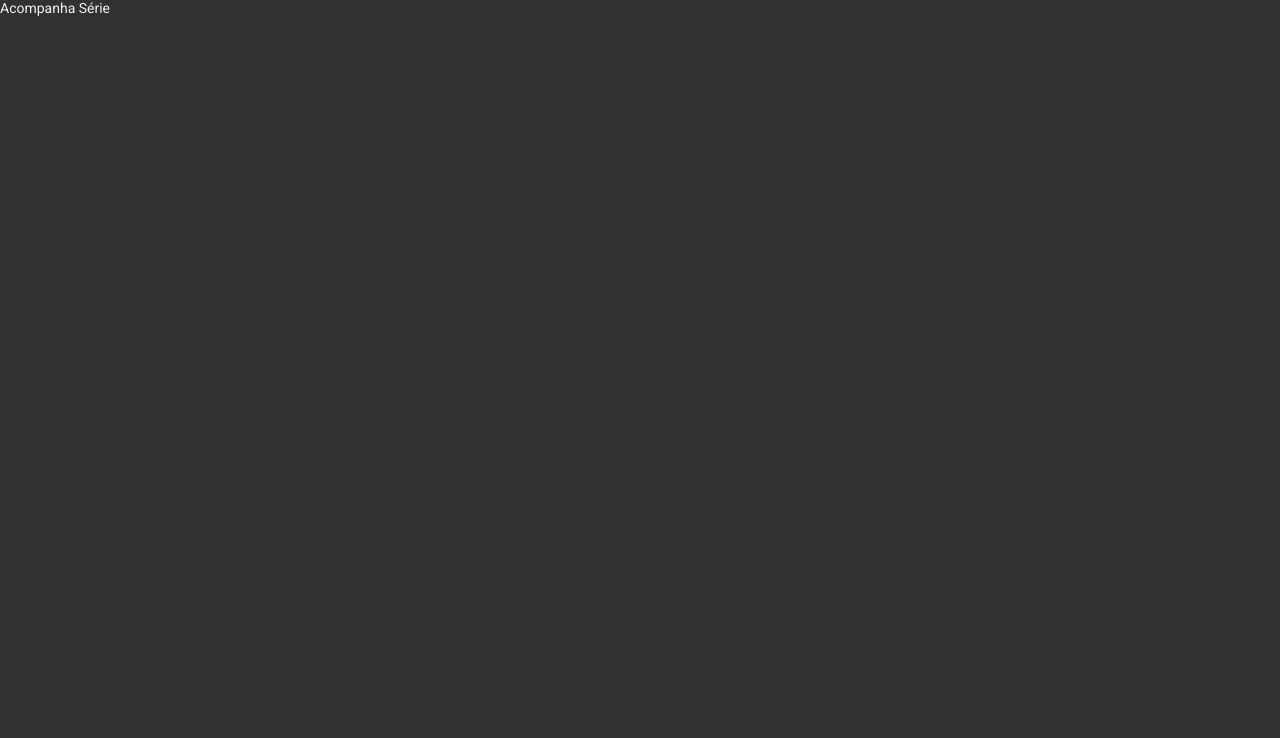
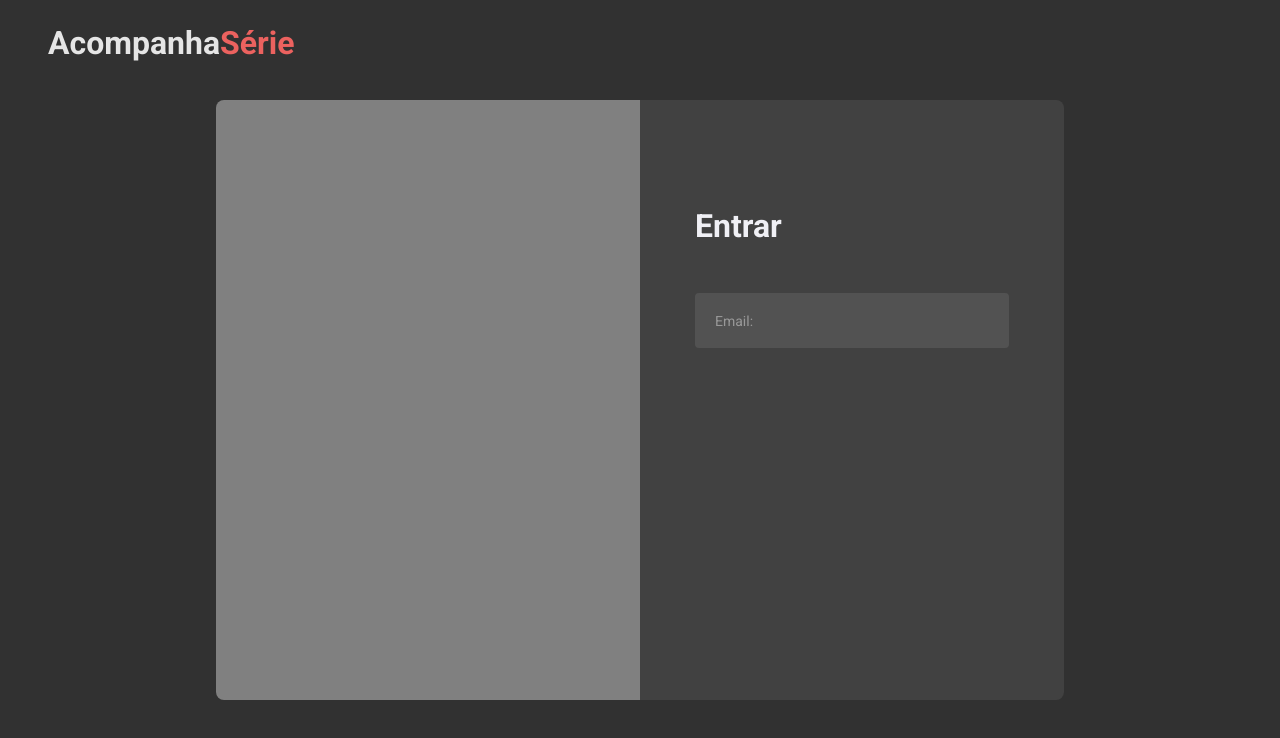
Before and after one commit to aspen646/AcompanhaSerie, a React (Create React App) app: page / in a window 1280 px wide. Shown: the top 738 px of the page. Built offline with nearby package versions, Linux system fonts and the light colour scheme.

Commit message:
inicio da tela de login com o placeholder dinamico pre configurado

```diff
--- a/src/view/Login/index.js
+++ b/src/view/Login/index.js
@@ -5,6 +5,33 @@ import './styles.css';
 export default function Login(){
 
     return(
-      <Header type="login"/>
+      <div className="container">
+        <div className="logo">
+          <nobr style={{color: '#E5E5E5'}}>Acompanha</nobr>
+          <nobr style={{color: '#EC625F'}}>Série</nobr>
+        </div>
+
+        <div className="box">
+
+          <div className="left-box"></div>
+          <div className="right-box">
+            <h1>Entrar</h1>
+            <form className="formulario">
+              <div>
+                <input type="text" name="" required className="entrada entrarCampos"/>
+                <label>Email:</label>
+              </div>
+              {/* <label>
+                email:
+                <input type="text" className="entrada entrarCampos"/>
+              </label>
+              <label>
+                senha:
+                <input type="text" className="entrada entrarCampos"/>
+              </label> */}
+            </form>
+          </div>
+        </div>
+      </div>
     );
 }
--- a/src/view/Login/styles.css
+++ b/src/view/Login/styles.css
@@ -0,0 +1,130 @@
+.container {
+  width: 100%;
+  /* max-width: 1120px; */
+  height: 100vh;
+  margin: 0 auto;
+
+  display: flex;
+  flex-direction: column;
+  justify-content: center;
+  align-self: center;
+
+  position: relative;
+}
+
+.logo {
+  font-size: 32px;
+  font-weight: 700;
+  padding-left: 48px;
+  padding-top: 24px;
+
+  position: absolute;
+  top: 0;
+  left: 0;
+}
+
+.box {
+  width: 100%;
+  display: flex;
+  align-items: center;
+  justify-content: center;
+
+}
+
+.right-box, .left-box {
+  background-color: #414141;
+  width: 424px;
+  height: 600px;
+}
+
+.left-box {
+  background-color: grey;
+  border-radius: 8px 0px 0px 8px;
+}
+.right-box {
+  border-radius: 0px 8px 8px 0px;
+}
+
+.right-box h1 {
+  margin: 107px 0px 48px 55px;
+  font-size: 32px;
+}
+
+.formulario {
+  display: flex;
+  flex-direction: column;
+  align-items: center;
+  justify-content: center;
+  height: auto;
+}
+
+.formulario input:first-child{
+  margin-bottom: 16px;
+}
+
+.entrarBotao {
+  margin: 48px 0px 13px 0px;
+  font-size: 16px;
+  font-weight: 700;
+  color: #fff;
+  background-color: #EC625F;
+  cursor: pointer;
+}
+
+.entrarBotao:hover {
+  color: #fff;
+  background-color: #A31D29;
+  transition: 0.5s;
+}
+
+.entrarCampos {
+  padding: 0px 20px 0px 20px;
+  font-size: 14px;
+  background-color: #525252;
+  color: #fff;
+}
+
+
+.entrada {
+  width: 314px;
+  height: 55px;
+  border: 0px;
+  border-radius: 4px;
+}
+
+.checkbox {
+  width: 314px;
+}
+
+.formulario div {
+  position: relative;
+}
+
+.formulario div label {
+  position: absolute;
+  top: 20px;
+  left: 20px;
+  color: #999;
+  transition: .5s;
+  pointer-events: none;
+}
+
+.formulario input:focus ~ label,
+.formulario input:valid ~ label {
+  top: 5px;
+  left: 20px;
+  font-size: 12px;
+  font-weight: bold;
+  color: #f0f0f5;
+
+}
+
+.formulario input {
+  transition: .2s;
+
+}
+/*
+.formulario input:invalid ~ label{
+  top: 17px;
+  left: 20px;
+} */
--- a/src/view/components/Header/index.js
+++ b/src/view/components/Header/index.js
@@ -22,5 +22,4 @@ export default function Header( props ){
     );
   }
 
-
 }
```
